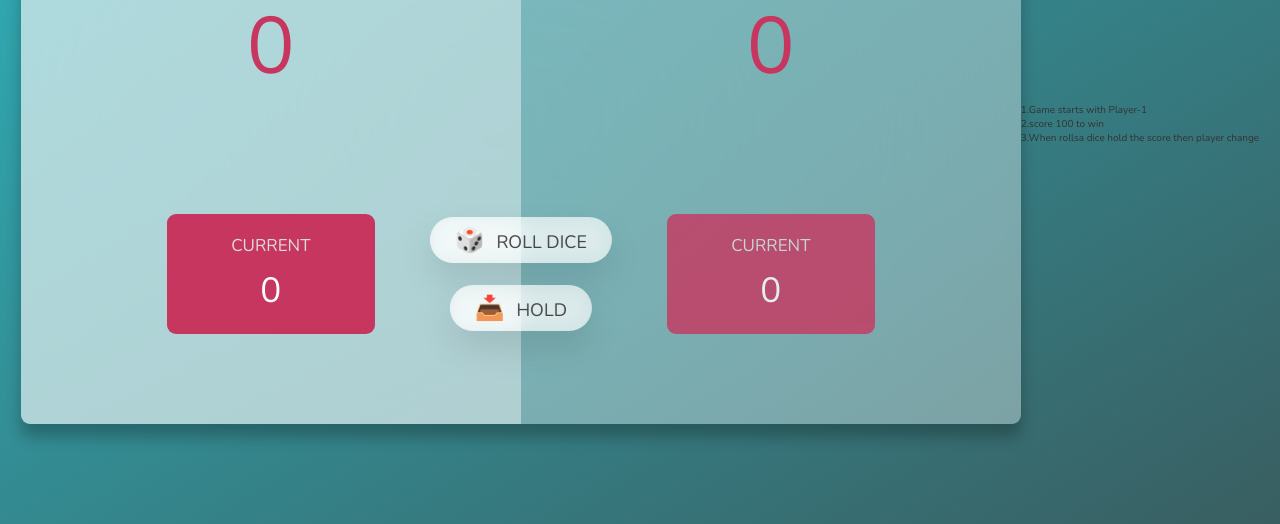
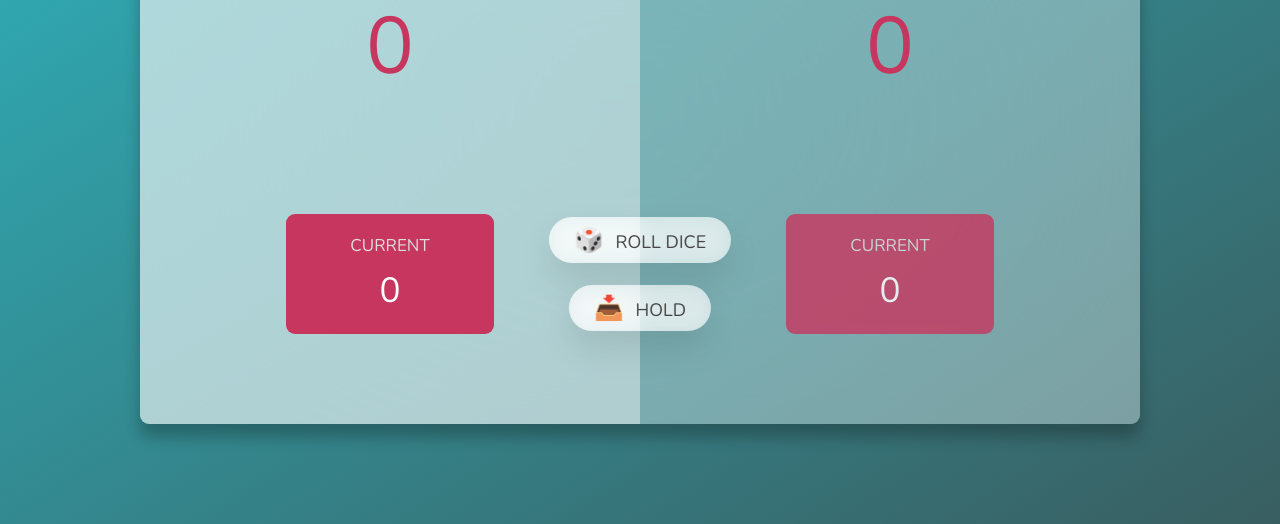
Before and after one commit to Sundeep2258/Dice-game, a plain HTML site: page index.html in a window 1280 px wide. Shown: the part 276-800 px from the top of the page. Drawn offline with nearby package versions, Linux system fonts and the light colour scheme.

Commit message:
2ndupdate

```diff
--- a/index.html
+++ b/index.html
@@ -33,7 +33,7 @@
       <button id="rollBtn" class="btn btn--roll">🎲 Roll dice</button>
       <button id="holdBtn" class="btn btn--hold">📥 Hold</button>
     </main>
-    <div class="rules">
+    <div class="rules hidden">
       <p>1.Game starts with Player-1</p>
       <p>2.score 100 to win</p>
       <p>3.When rollsa dice hold the score then player change</p>
```
